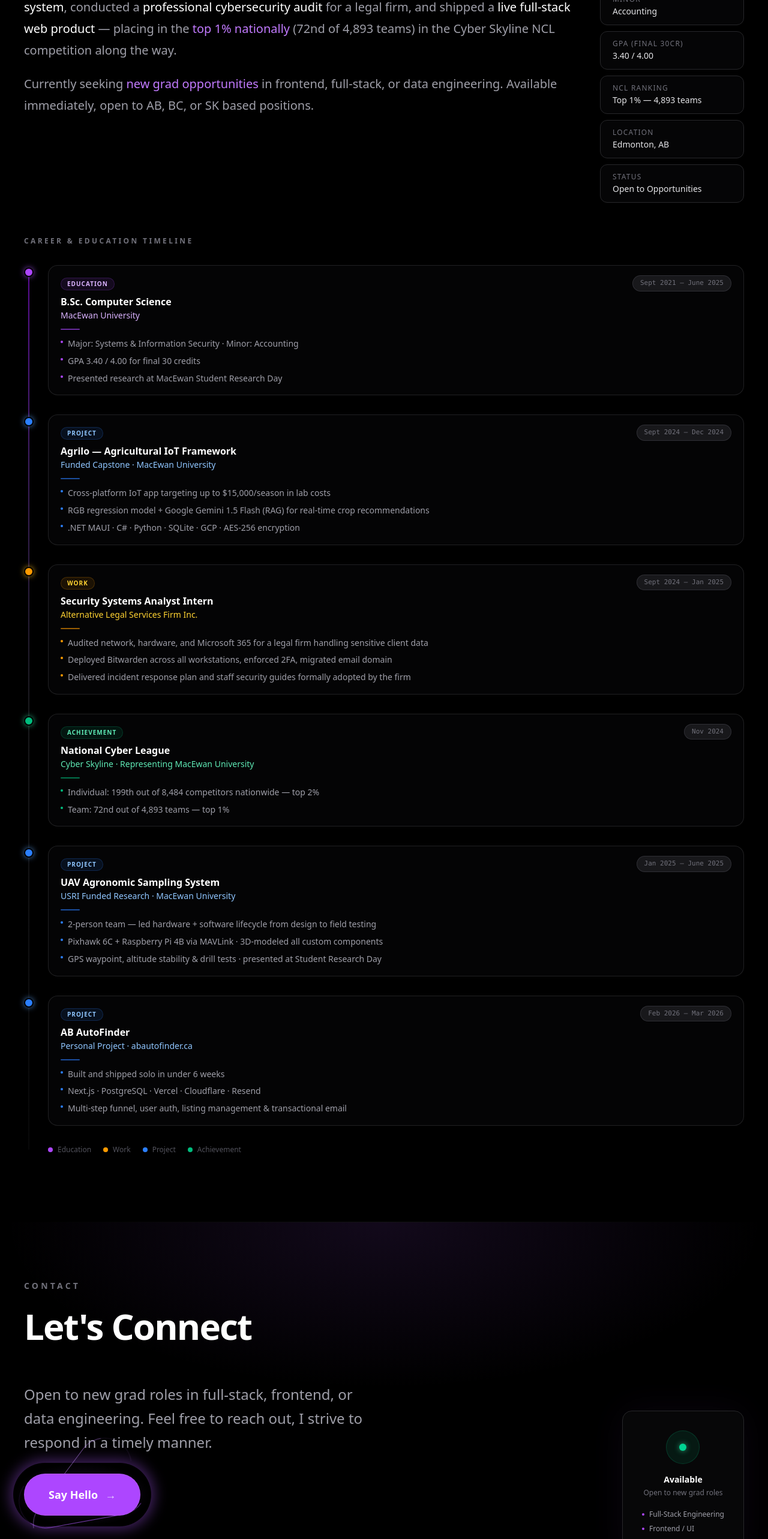
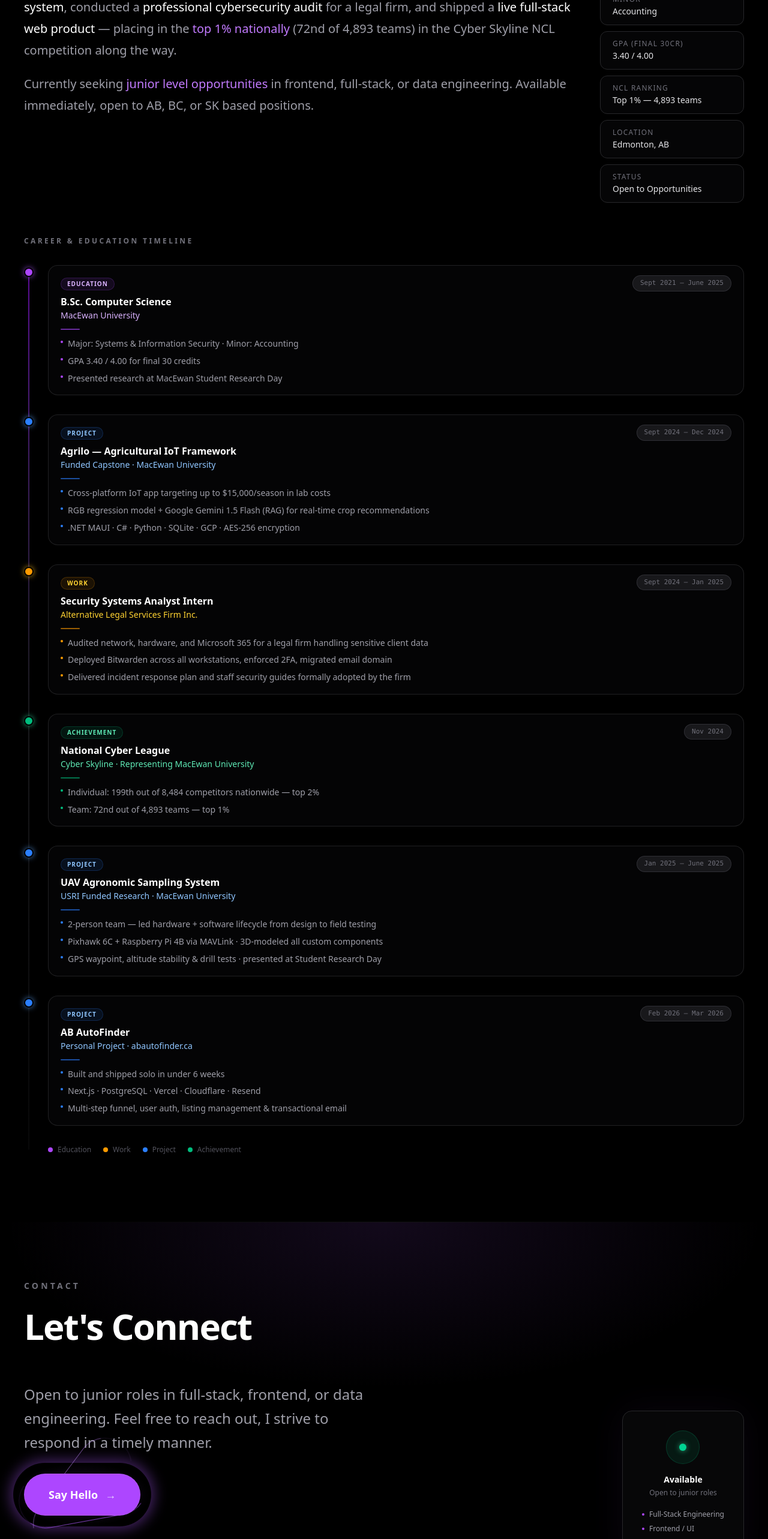
Before and after one commit to arfaa11/portfolio, a Next.js app: page / in a window 1280 px wide. Shown: the part 3360-5926 px from the top of the page at 60% size. Built offline with nearby package versions, Linux system fonts and the light colour scheme.

Commit message:
change "new grad" occurrences to "junior"

```diff
--- a/src/components/portfolio/sections/about-section.tsx
+++ b/src/components/portfolio/sections/about-section.tsx
@@ -136,7 +136,7 @@ export function AboutSection() {
           </p>
           <p>
             Currently seeking{" "}
-            <span className="font-medium text-purple-400">new grad opportunities</span>{" "}
+            <span className="font-medium text-purple-400">junior level opportunities</span>{" "}
             in frontend, full-stack, or data engineering. Available immediately,
             open to AB, BC, or SK based positions.
           </p>
--- a/src/components/portfolio/sections/contact-section.tsx
+++ b/src/components/portfolio/sections/contact-section.tsx
@@ -13,7 +13,7 @@ export function ContactSection() {
         {/* ── Left: copy + CTA + social links ── */}
         <div className="space-y-8">
           <p className="max-w-xl text-lg leading-8 text-zinc-400 sm:text-xl sm:leading-9 lg:text-2xl lg:leading-10">
-            Open to new grad roles in full-stack, frontend, or data engineering. Feel free to reach out, I strive to respond in a timely manner.
+            Open to junior roles in full-stack, frontend, or data engineering. Feel free to reach out, I strive to respond in a timely manner.
           </p>
 
           {/* Revolving glow button */}
@@ -55,7 +55,7 @@ export function ContactSection() {
               <span className="h-3 w-3 rounded-full bg-emerald-400 shadow-[0_0_10px_rgba(52,211,153,0.7)]" />
             </div>
             <p className="text-sm font-semibold text-white">Available</p>
-            <p className="mt-1 text-xs text-zinc-500">Open to new grad roles</p>
+            <p className="mt-1 text-xs text-zinc-500">Open to junior roles</p>
 
             {/* Role list */}
             <div className="mt-5 space-y-2 text-left">
```
